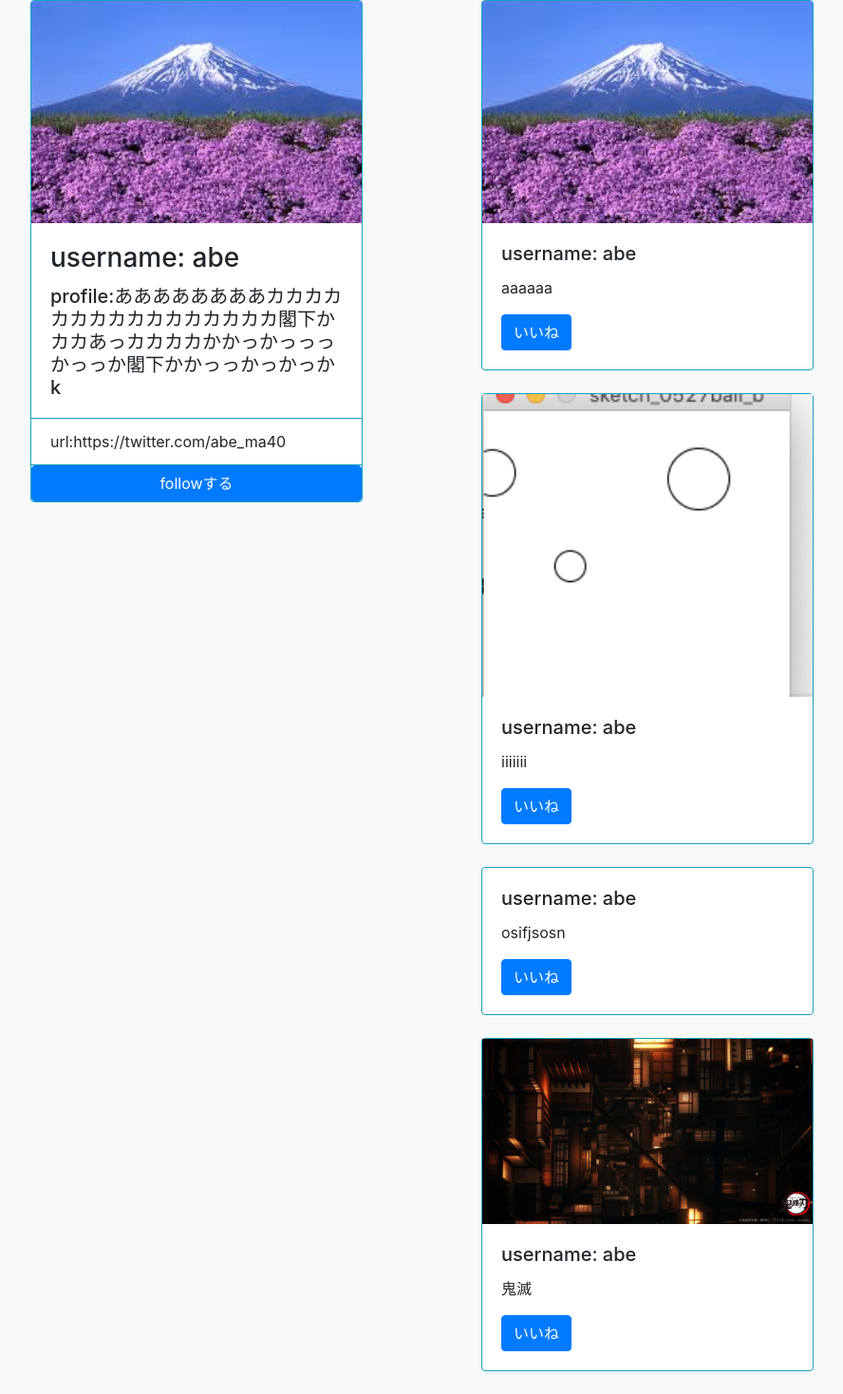
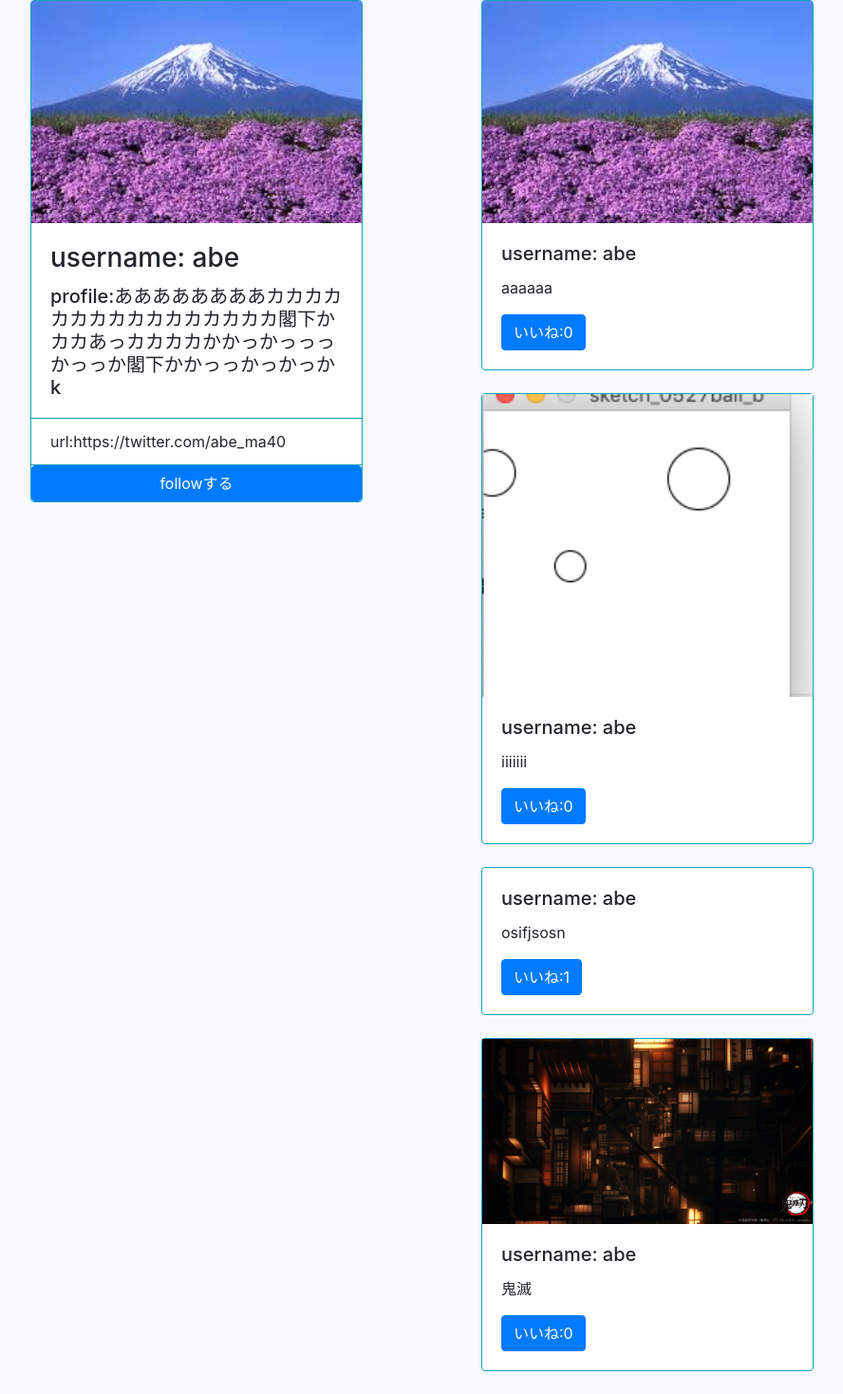
Before and after one commit to kayo289/twitter_clone, a Django app: page /mypage/2 in a window 1280 px wide. Shown: the whole page at 95% size, without its empty margins (148-1036 px from the left). Run offline with Django 3.2, Linux system fonts and the light colour scheme; data comes from the database, SQL or seed files in the repository; both versions use the stored data as it was after the commit; data that the repository does not hold is empty; some libraries are stand-ins or nearby versions.

Commit message:
いいねまでできた

```diff
--- a/snsapp/urls.py
+++ b/snsapp/urls.py
@@ -1,7 +1,7 @@
 from django.urls import path, include
 from django.conf import settings
 from django.conf.urls.static import static
-from .views import mypage, signupfunc, loginfunc, index_post,followfunc,follow_delete
+from .views import mypage, signupfunc, loginfunc, index_post,followfunc,follow_delete,goodfunc
 
 #signupfunc, loginfunc, index_post ,
 urlpatterns = [
@@ -11,6 +11,7 @@ urlpatterns = [
     path('mypage/<int:pk>', mypage,name="mypage"),
     path('follow/<int:pk>',followfunc,name='follow'),
     path('follow_delete/<int:pk>',follow_delete,name='follow_delete'),
+    path('good/<int:pk>',goodfunc,name='good'),
 ]
 
 urlpatterns += static(settings.MEDIA_URL, document_root=settings.MEDIA_ROOT)
--- a/snsapp/views.py
+++ b/snsapp/views.py
@@ -69,4 +69,19 @@ def follow_delete(request,pk):
     return redirect('mypage',pk=pk)
     #return render(request,'follow.html', params)
 
+def goodfunc(request,pk):
+    post=PostModel.objects.get(id=pk)
+    post2=GoodModel.objects.all().filter(post=post,user=request.user)
+    print(request)
+    if post2  :
+        post.like_num-=1
+        post.save()
+        GoodModel.objects.filter(user=request.user,post=post,count=1).delete()
+        return redirect(request.META['HTTP_REFERER'],pk=post.user.id)
+    else :
+        post.like_num=post.like_num+1
+        post.save()
+        GoodModel.objects.create(user=request.user,post=post,count=1)
+        return redirect(request.META['HTTP_REFERER'],pk=post.user.id)
+
 #<a href="{% url 'good' post.pk %}" type="button" class="btn btn-primary">いいね: {{post.like_num}}</a>
--- a/templates/mypage.html
+++ b/templates/mypage.html
@@ -39,7 +39,7 @@
                 <div class="card-body">
                     <h5 class="card-title">username: {{ post.user }}</h5>
                     <p class="card-text">{{ post.content }}</p>
-                    <a href="#" class="btn btn-primary">いいね</a>
+                    <a href="{%url 'good' post.id %}" class="btn btn-primary">いいね:{{post.like_num}}</a>
                 </div>
             </div>
             {% endfor %}
```
Also changed, not shown: db.sqlite3.
